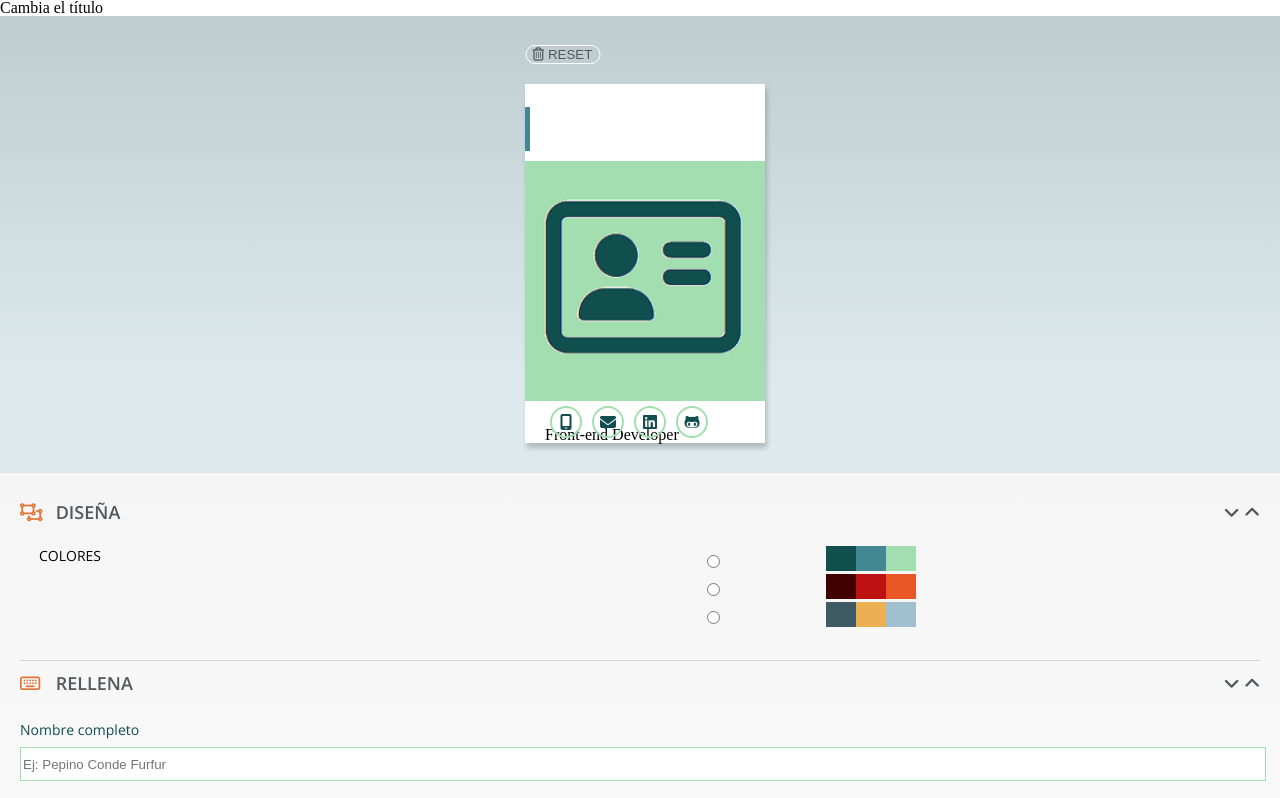
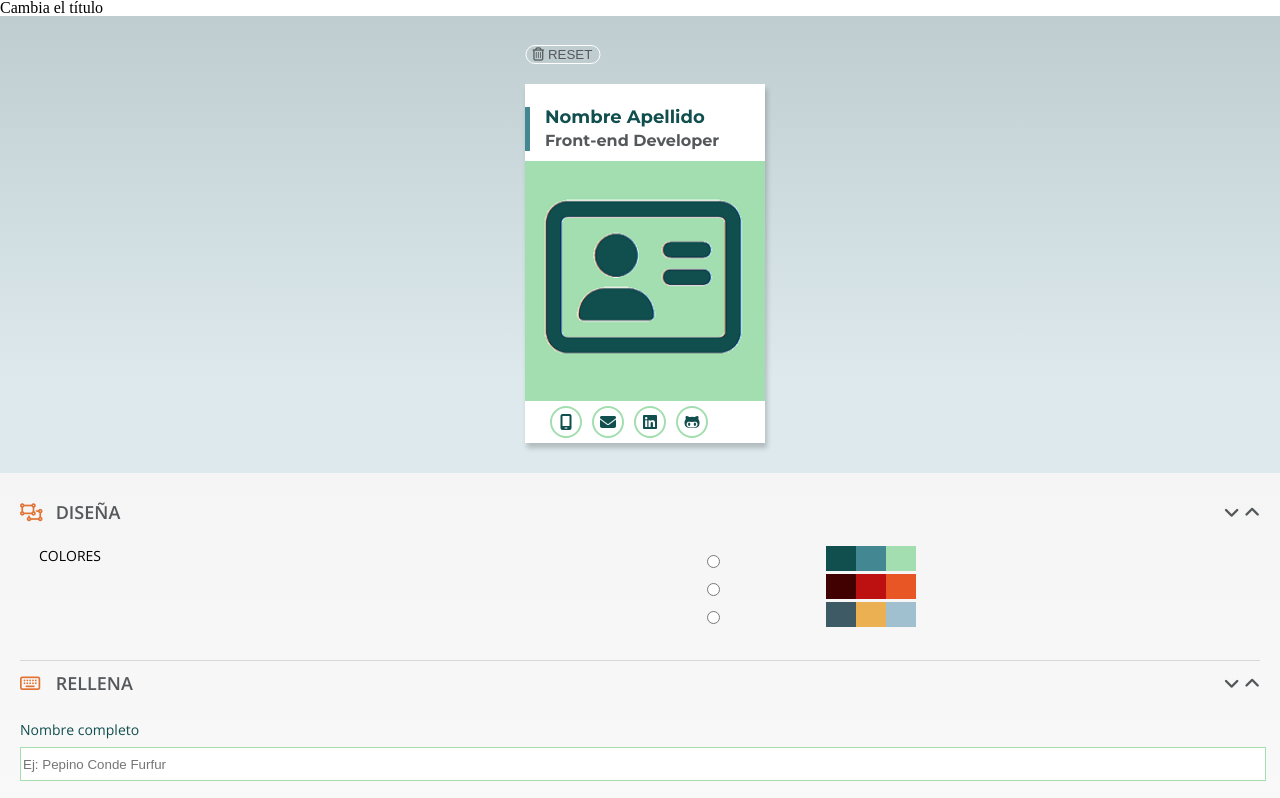
Before and after one commit to Adalab/project-promo-s-module-2-team-2, a website: page src/html/create-cards.html in a window 1280 px wide. Shown: the top 798 px of the page. Drawn offline with nearby package versions, Linux system fonts and the light colour scheme; files that its build step writes are made by us from their sources; files whose address does not match are found by name.

```diff
--- a/src/scss/layout/_create-section.scss
+++ b/src/scss/layout/_create-section.scss
@@ -34,27 +34,37 @@
     justify-content: center;
     align-items: left;
     box-shadow: 2px 5px 5px $black-20;
+
     &__info {
         width: 240px;
         height: 44px;
         margin: 23px 0 10px 0;
         border-left: solid 5px $dirty-blue;
         padding-left: 15px;
+
         &--title {
+            font-family: 'Montserrat', sans-serif;
+            font-weight: 700;
+            font-size: 18px;
             /*font: $montserrat_18_700;*/
-
-                    line-height: 20;
+            line-height: 20px;
+            margin-bottom: 4px;
             color: $dark-green-blue;
         }
-                &__subtitle {
-                    font: $montserrat_16;
+
+        &--subtitle {
+            font-family: 'Montserrat', sans-serif;
+            font-size: 16px;
+            font-weight: 400;
+            line-height: 20px;
+            /*font: $montserrat_16_400;*/
             color: $gunmetal;
         }
     }
+
         &__img {
             width: 240px;
             height: 200px;
-
             }
 }
 
```
Lines whose indentation alone changed are shown as unchanged.
